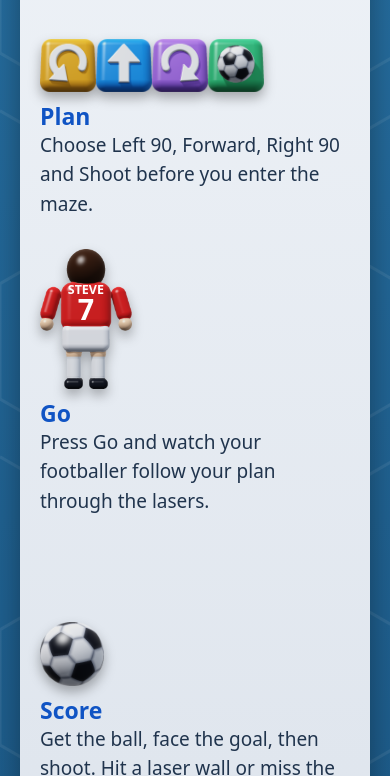
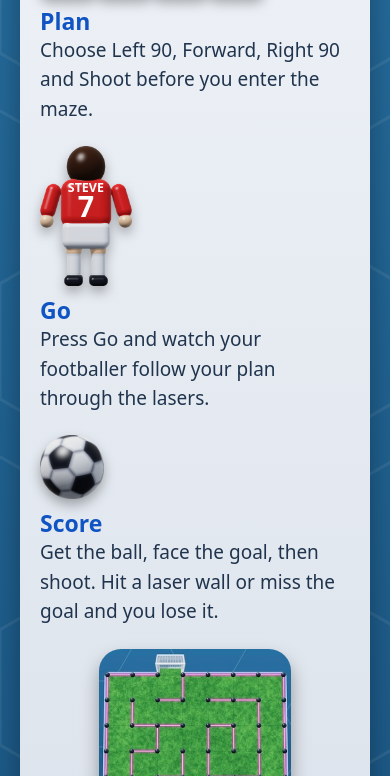
Before and after one commit to GreenwoodIndustrialapps/Amazing-Football, a plain HTML site: page index.html in a window 390 px wide. Shown: the part 812-1588 px from the top of the page. Drawn offline with Linux system fonts and the light colour scheme.

Commit message:
Add files via upload

```diff
--- a/style.css
+++ b/style.css
@@ -188,3 +188,8 @@ a.name { text-decoration: none; }
 .top nav a:active { transform: translateY(3px); box-shadow: 0 1px 0 #134c9a, 0 3px 5px rgba(0,0,0,.25); }
 @media (max-width: 520px) { .top nav { gap: 18px; } .top nav a { font-size: 17px; padding: 7px 22px 8px; } }
 @media (prefers-reduced-motion: reduce) { .top nav a { transition: none; } }
+
+/* phone: the steps stack, so each picture takes its own height (no fixed row, no gap above the keys or the ball) (Steve, 22:35) */
+@media (max-width: 720px) {
+  .step .pics { height: auto; align-items: center; }
+}
```
